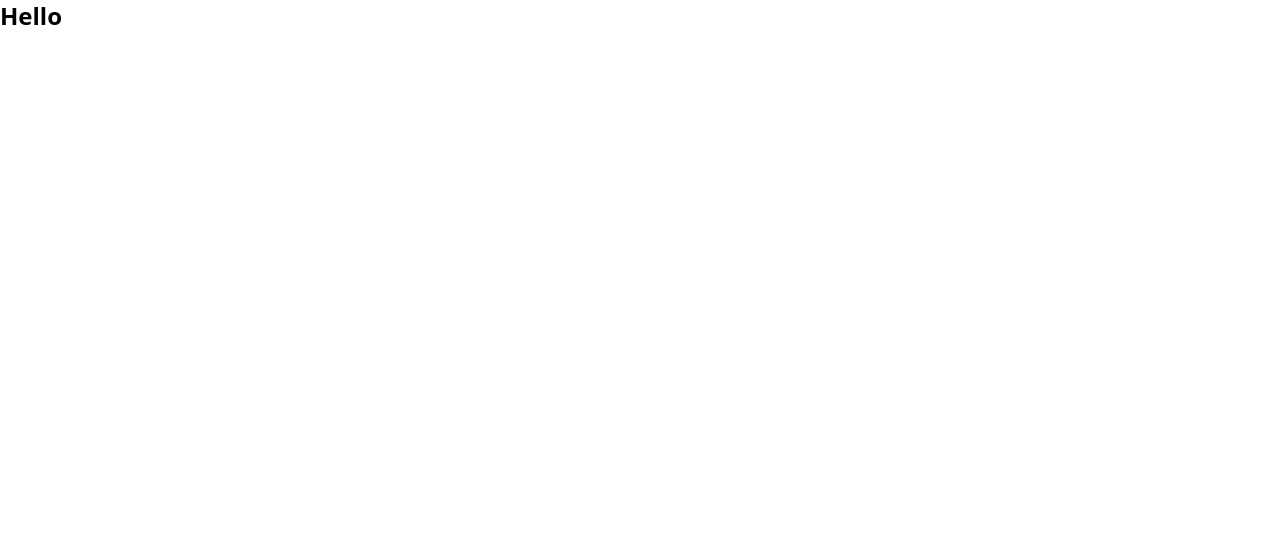
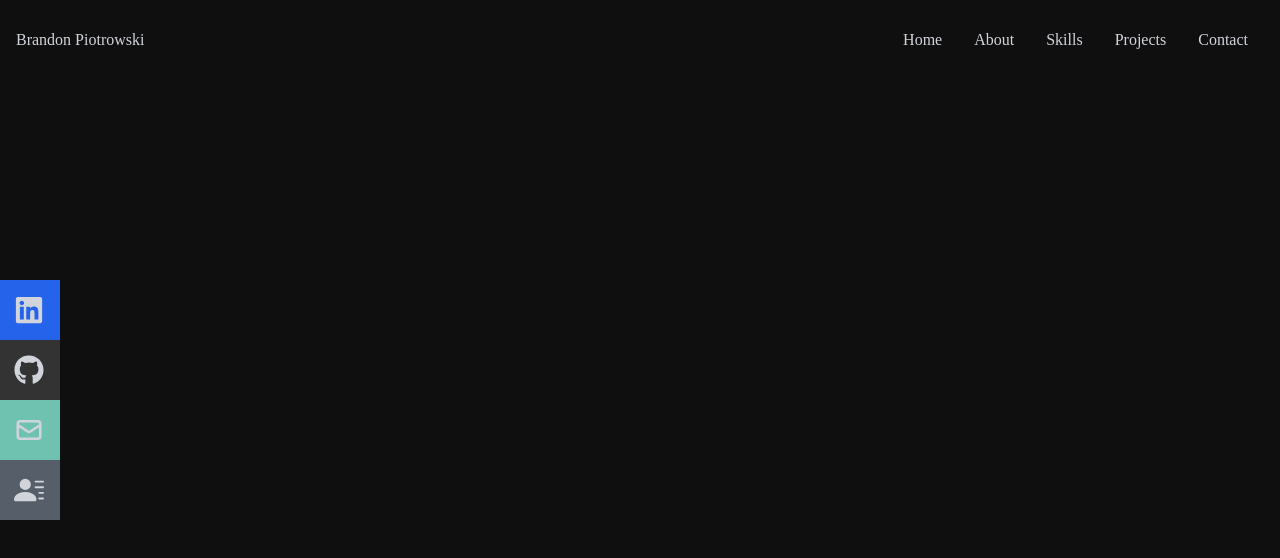
Before and after one commit to bpiotrowski154/Portfolio, a React (Create React App) app: page / in a window 1280 px wide. Shown: the top 558 px of the page. Built offline with nearby package versions, Linux system fonts and the light colour scheme.

Commit message:
Navbar Setup
Set up the outline for the navbar tabs at the top as well as the social tabs on the side

```diff
--- a/src/App.js
+++ b/src/App.js
@@ -1,7 +1,12 @@
+import Home from "./components/Home";
+import Navbar from "./components/Navbar";
+
+
 function App() {
   return (
     <div>
-      <h1 className="text-2xl font-bold">Hello</h1>
+      <Navbar />
+      <Home />
     </div>
   );
 }
--- /dev/null
+++ b/src/components/Home.jsx
@@ -0,0 +1,12 @@
+import React from 'react'
+import {HiArrowNarrowRight} from 'react-icons/hi'
+
+const Home = () => {
+  return (
+    <div className='w-full h-screen bg-[#0F0F0F]'>
+
+    </div>
+  )
+}
+
+export default Home
--- a/src/components/Navbar.jsx
+++ b/src/components/Navbar.jsx
@@ -1,9 +1,70 @@
-import React from 'react'
+import React, { useState } from 'react';
+import { FaBars, FaTimes, FaGithub, FaLinkedin, FaFacebook, FaMailBulk} from 'react-icons/fa';
+import {HiOutlineMail} from 'react-icons/hi';
+import {BsFillPersonLinesFill} from 'react-icons/bs';
+//#0F0F0F
+//#232D3F
+//#005B41
+//008170
 
 const Navbar = () => {
+  const[nav, setNav] = useState(false)
+  const handleClick = () => setNav(!nav)
+
   return (
-    <div className='fixed w-full h-[80px]'>
+    <div className='fixed w-full h-[80px] flex justify-between items-center px-4 bg-[#0F0F0F] text-gray-300'>
+      <div>
+        Brandon Piotrowski
+      </div>
 
+      {/* menu */}
+      <ul className='hidden md:flex'>
+        <li>Home</li>
+        <li>About</li>
+        <li>Skills</li>
+        <li>Projects</li>
+        <li>Contact</li>
+      </ul>
+
+      {/* Hamburger */}
+      <div onClick={handleClick} className='md:hidden z-10'>
+        {!nav ? <FaBars /> : <FaTimes />}
+      </div>
+
+      {/* Mobile Menu */}
+      <ul className={!nav ? 'hidden' : 'absolute top-0 left-0 w-full h-screen bg-[#0F0F0F] flex flex-col justify-center items-center'}>
+        <li className='py-6 text-4xl'>Home</li>
+        <li className='py-6 text-4xl'>About</li>
+        <li className='py-6 text-4xl'>Skills</li>
+        <li className='py-6 text-4xl'>Projects</li>
+        <li className='py-6 text-4xl'>Contact</li>
+      </ul>
+
+      {/* Social Icons */}
+      <div className='hidden lg:flex fixed flex-col top-[35%] left-0'>
+        <ul>
+          <li className='w-[160px] h-[60px] flex justify-between items-center ml-[-100px] hover:ml-[-10px] duration-300 bg-blue-600'>
+            <a className='flex justify-between items-center w-full text-gray-300' href="/">
+              LinkedIn <FaLinkedin size={30} />
+            </a>
+          </li>
+          <li className='w-[160px] h-[60px] flex justify-between items-center ml-[-100px] hover:ml-[-10px] duration-300 bg-[#333333]'>
+            <a className='flex justify-between items-center w-full text-gray-300' href="/">
+              GitHub <FaGithub size={30} />
+            </a>
+          </li>
+          <li className='w-[160px] h-[60px] flex justify-between items-center ml-[-100px] hover:ml-[-10px] duration-300 bg-[#6fc2b0]'>
+            <a className='flex justify-between items-center w-full text-gray-300' href="/">
+              Email <HiOutlineMail size={30} />
+            </a>
+          </li>
+          <li className='w-[160px] h-[60px] flex justify-between items-center ml-[-100px] hover:ml-[-10px] duration-300 bg-[#565f69]'>
+            <a className='flex justify-between items-center w-full text-gray-300' href="/">
+              Resume <BsFillPersonLinesFill size={30} />
+            </a>
+          </li>
+        </ul>
+      </div>
     </div>
   )
 }
--- a/src/index.css
+++ b/src/index.css
@@ -1,3 +1,15 @@
 @tailwind base;
 @tailwind components;
 @tailwind utilities;
+
+@import url('https://fonts.googleapis.com/css2?family=IBM+Plex+Mono');
+
+@layer base {
+    body {
+        @apply font-['IBM_Plex_Mono']
+    }
+    li {
+        @apply px-4;
+        @apply cursor-pointer
+    }
+}
```
